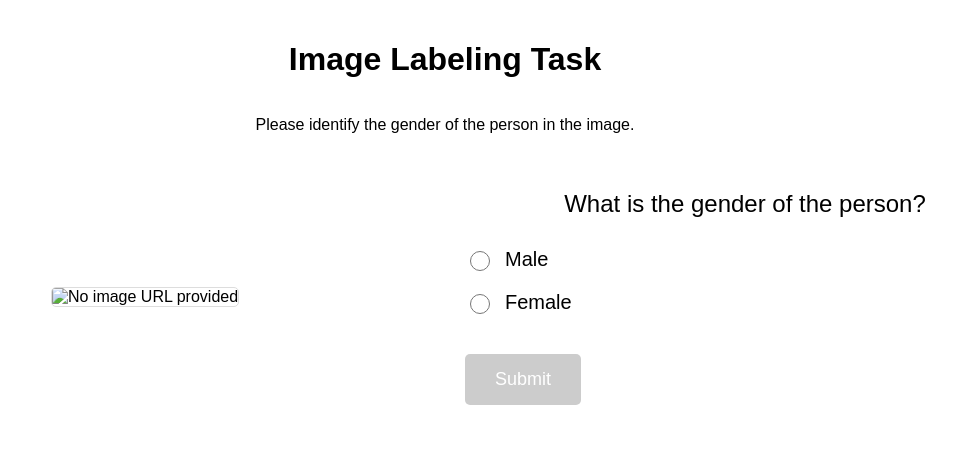
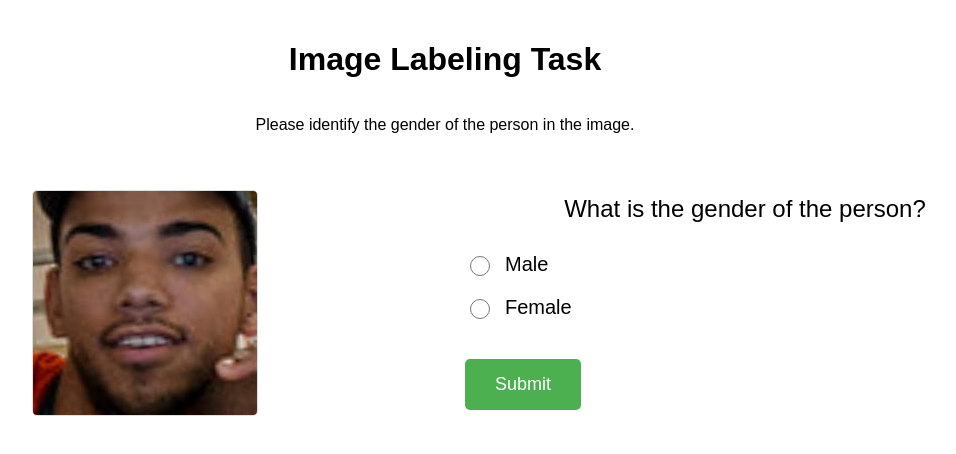
Before and after one commit to w4149/w4149.github.io, a plain HTML site: page index.html in a window 1280 px wide. Shown: the whole page, without its empty margins (195-1151 px from the left). Drawn offline with Linux system fonts and the light colour scheme.

Commit message:
Update image source in index.html

```diff
--- a/index.html
+++ b/index.html
@@ -103,7 +103,7 @@
 
     <div class="container">
         <div class="image-container">
-            <img id="targetImage" src="" alt="Loading image...">
+            <img id="targetImage" src="https://github.com/w4149/w4149.github.io/blob/main/7.jpg?raw=true" alt="Loading image...">
         </div>
 
         <div class="form-container">
```
